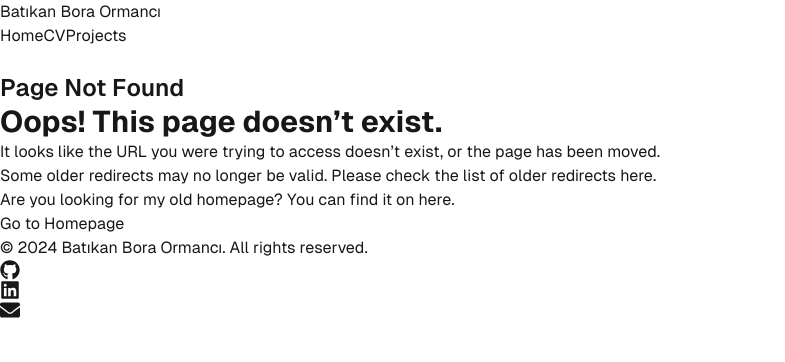
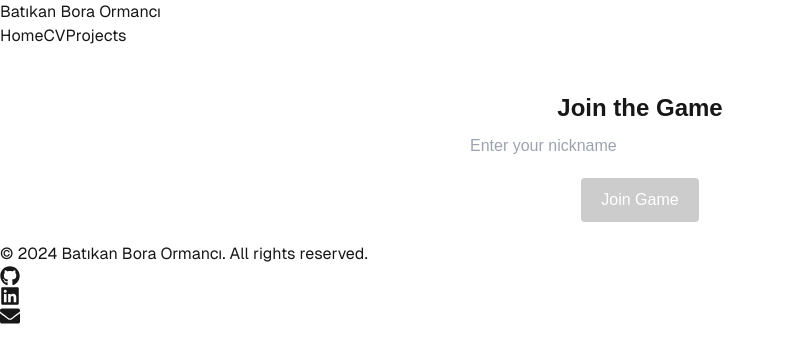
Before and after one commit to batikanor/batikanor.github.io, a Next.js app: page /game in a window 1280 px wide. Before the commit this address had no page. Shown: the top 362 px of the page, without its empty margins (0-785 px from the left). Built offline with nearby package versions, Linux system fonts and the light colour scheme.

Commit message:
Add temporary game with serverless

```diff
--- /dev/null
+++ b/src/app/game/page.js
@@ -0,0 +1,183 @@
+"use client";
+import { useEffect, useState, useRef } from 'react';
+
+export default function GamePage() {
+  const [nickname, setNickname] = useState('');
+  const [players, setPlayers] = useState([]);
+  const [socket, setSocket] = useState(null);
+  const [isConnecting, setIsConnecting] = useState(false);
+  const [isConnected, setIsConnected] = useState(false);
+  const [error, setError] = useState(null);
+  const divRef = useRef(null);
+
+  // Function to join the game by setting the nickname and initiating connection
+  const joinGame = () => {
+    const trimmedNickname = nickname.trim();
+    if (trimmedNickname !== '') {
+      setNickname(trimmedNickname);
+      setIsConnecting(true);
+      setError(null); // Reset any previous errors
+      setPlayers([]);  // Reset players list
+    } else {
+      setError("Nickname cannot be empty.");
+    }
+  };
+
+  // Effect to handle WebSocket connection when isConnecting becomes true
+  useEffect(() => {
+    if (isConnecting && socket === null) {
+      // **Critical Fix**: Ensure no trailing slash in the WebSocket URL
+      const wsUrl = `wss://p2977a99x8.execute-api.us-east-1.amazonaws.com/production`;
+      console.log("Attempting to connect to WebSocket:", wsUrl);
+
+      const newSocket = new WebSocket(wsUrl);
+
+      // Handle WebSocket connection opening
+      newSocket.onopen = () => {
+        console.log("WebSocket connection established");
+        setIsConnected(true);
+        setIsConnecting(false);
+        setError(null); // Clear any previous errors
+
+        // Send the nickname as a separate message
+        const message = {
+          action: 'message',
+          type: 'setNickname',
+          nickname: nickname
+        };
+        newSocket.send(JSON.stringify(message));
+        console.log("Sent setNickname message:", message);
+
+        // Focus the div to capture key presses
+        if (divRef.current) {
+          divRef.current.focus();
+        }
+      };
+
+      // Listen for incoming messages
+      newSocket.onmessage = (event) => {
+        console.log("Received message:", event.data);
+        try {
+          const data = JSON.parse(event.data);
+          // Update players list when data is received
+          if (data.players) {
+            setPlayers(data.players);
+          }
+        } catch (err) {
+          console.error("Error parsing message:", err);
+        }
+      };
+
+      // Handle errors
+      newSocket.onerror = (event) => {
+        console.error("WebSocket error:", event);
+        setError("WebSocket encountered an error. Please try again.");
+      };
+
+      // Handle connection close
+      newSocket.onclose = (event) => {
+        console.warn("WebSocket closed:", event);
+        setSocket(null); // Allow reconnection attempts
+        setIsConnected(false);
+        setIsConnecting(false);
+        if (event.code !== 1000) { // 1000 means a normal closure
+          setError("WebSocket connection closed unexpectedly.");
+        }
+      };
+
+      setSocket(newSocket);
+
+      // Cleanup on component unmount
+      return () => {
+        if (newSocket.readyState === WebSocket.OPEN) {
+          newSocket.close(1000, 'Component unmounted');
+          console.log("WebSocket connection closed due to component unmount.");
+        }
+      };
+    }
+  }, [isConnecting, socket, nickname]);
+
+  // Function to send key press events with "action" set to "message"
+  const handleKeyPress = (e) => {
+    if (socket && socket.readyState === WebSocket.OPEN) {
+      const message = {
+        action: 'message',
+        type: 'keypress',
+        key: e.key
+      };
+      socket.send(JSON.stringify(message));
+      console.log("Sent keypress message:", message);
+    }
+  };
+
+  return (
+    <div
+      onKeyPress={handleKeyPress}
+      tabIndex={0}
+      style={{
+        outline: 'none',
+        padding: '20px',
+        maxWidth: '400px',
+        margin: '0 auto',
+        fontFamily: 'Arial, sans-serif'
+      }}
+      ref={divRef}
+    >
+      {isConnected ? (
+        <>
+          <h2>Players</h2>
+          {players.length > 0 ? (
+            <ul>
+              {players.map((player) => (
+                <li key={player.connectionId || player.nickname} style={{ marginBottom: '8px' }}>
+                  <strong>{player.nickname || 'Anonymous'}</strong>: {player.lastKey || '-'}
+                </li>
+              ))}
+            </ul>
+          ) : (
+            <p>No players connected yet.</p>
+          )}
+          {error && <p style={{ color: 'red', marginTop: '10px' }}>{error}</p>}
+        </>
+      ) : (
+        <div style={{ display: 'flex', flexDirection: 'column', alignItems: 'center' }}>
+          <h2>Join the Game</h2>
+          <input
+            type="text"
+            placeholder="Enter your nickname"
+            value={nickname}
+            onChange={(e) => setNickname(e.target.value)}
+            onKeyDown={(e) => {
+              if (e.key === 'Enter') {
+                joinGame();
+              }
+            }}
+            style={{
+              padding: '10px',
+              fontSize: '16px',
+              width: '100%',
+              boxSizing: 'border-box'
+            }}
+          />
+          <button
+            onClick={joinGame}
+            disabled={nickname.trim() === ''}
+            style={{
+              padding: '10px 20px',
+              marginTop: '10px',
+              fontSize: '16px',
+              cursor: nickname.trim() === '' ? 'not-allowed' : 'pointer',
+              backgroundColor: nickname.trim() === '' ? '#ccc' : '#28a745',
+              color: '#fff',
+              border: 'none',
+              borderRadius: '4px',
+            }}
+          >
+            {isConnecting ? 'Connecting...' : 'Join Game'}
+          </button>
+          {error && <p style={{ color: 'red', marginTop: '10px' }}>{error}</p>}
+        </div>
+      )}
+    </div>
+  );
+}
```
